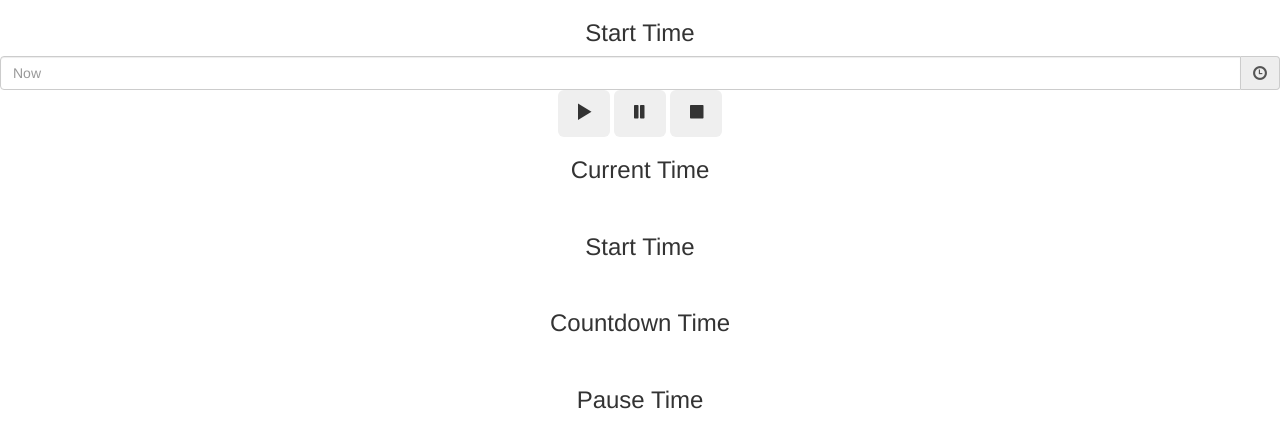
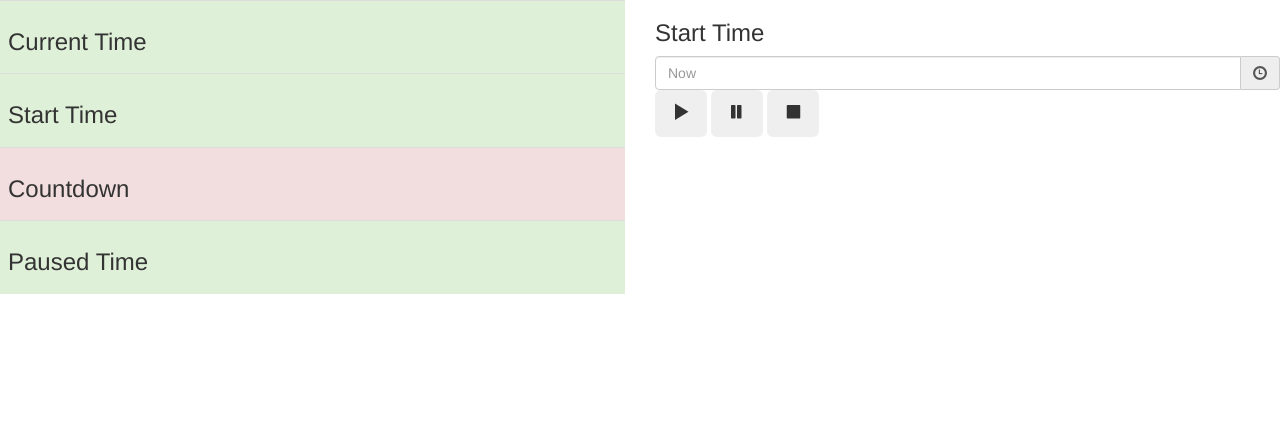
Before and after one commit to Timv123/clock, a website: page public/admin.html in a window 1280 px wide. Drawn offline with nearby package versions, Linux system fonts and the light colour scheme; no server answers.

Commit message:
ui change/fix

```diff
--- a/public/admin.html
+++ b/public/admin.html
@@ -5,34 +5,12 @@
   <title>socket.io clock</title>
   <!-- Bootstrap stylesheet -->
   <link rel="stylesheet" type="text/css" href="assets/css/bootstrap.min.css">
+  <script type="text/javascript" src="assets/js/bootstrap.min.js"></script>
   <!-- ClockPicker Stylesheet -->
   <link rel="stylesheet" type="text/css" href="dist/bootstrap-clockpicker.min.css">
-  <link rel="stylesheet" media="screen" href="index.css">
 </head>
 
 <body>
-  <!-- Start Time -->
-  <div>
-    <h3>Start Time</h3></div>
-  <div class="input-group startTime">
-    <input type="text" class="form-control" id="single-input" value="" placeholder="Now">
-    <span class="input-group-addon">
-        <span class="glyphicon glyphicon-time"></span>
-    </span>
-  </div>
-
-  <!-- Play - Pause - Stop -->
-  <div>
-    <button id="playButton" type="button" class="btn btn-lg">
-        <span class="glyphicon glyphicon-play"></span>
-    </button>
-    <button id="pauseButton" type="button" class="btn btn-lg">
-        <span class="glyphicon glyphicon-pause"></span>
-    </button>
-    <button id="stopButton" type="button" class="btn btn-lg">
-        <span class="glyphicon glyphicon-stop"></span>
-    </button>
-  </div>
 
   <!-- Modal -->
   <div class="modal fade" id="emptyField" role="dialog">
@@ -64,7 +42,7 @@
     </div>
   </div>
 
-   <!-- Already Playing modal-->
+  <!-- Already Playing modal-->
   <div class="modal fade" id="inPlay" role="dialog">
     <div class="modal-dialog modal-sm">
       <div class="modal-content">
@@ -80,7 +58,7 @@
   </div>
 
 
-   <!-- Time Error Playing modal-->
+  <!-- Time Error Playing modal-->
   <div class="modal fade" id="timeError" role="dialog">
     <div class="modal-dialog modal-sm">
       <div class="modal-content">
@@ -95,17 +73,75 @@
     </div>
   </div>
 
-<h3>Current Time</h3>
-<h1 class="currentTimeClock" id="clock"></h1>
-<h3>Start Time</h3>
-<h1 class="startTimeClock" id="clock"></h1>
-<h3>Countdown Time</h3>
-<h1 class="countdownClock" id="clock"></h1>
 
-<!--pausedTime-->
-<h3>Pause Time</h3>
-<h1 class="pauseTime" id="clock"></h1>
+  <div class="row">
+    <div class="col-md-6">
+      <table class="table">
+        <tbody>
+          <tr class="success">
+            <td>
+              <h3>Current Time</h3></td>
+            <td>
+              <h1 class="currentTimeClock" id="clock"></h1></td>
+          </tr>
+          <tr class="success">
+            <td>
+              <h3>Start Time</h3></td>
+            <td>
+              <h1 class="startTimeClock" id="clock"></h1></td>
+          </tr>
 
+          <tr class="danger">
+            <td>
+              <h3>Countdown </h3></td>
+            <td>
+              <h1 class="countdownClock" id="clock"></h1></td>
+          </tr>
+
+          <tr class="success">
+            <td>
+              <h3>Paused Time</h3></td>
+            <td>
+              <h1 class="pauseTime" id="clock"></h1></td>
+          </tr>
+        </tbody>
+      </table>
+    </div>
+    <div class="col-md-6">
+      <tr class="info">
+            <td>
+              <!-- Start Time -->
+              <div>
+                <h3>Start Time</h3></div>
+              <div class="input-group startTime">
+                <input type="text" class="form-control" id="single-input" value="" placeholder="Now">
+                <span class="input-group-addon">
+              <span class="glyphicon glyphicon-time"></span>
+                </span>
+              </div>
+            </td>
+          </tr>
+
+          <tr>
+            <td>
+              <!-- Play - Pause - Stop -->
+              <div>
+                <button id="playButton" type="button" class="btn btn-lg">
+                  <span class="glyphicon glyphicon-play"></span>
+              </button>
+                <button id="pauseButton" type="button" class="btn btn-lg">
+                  <span class="glyphicon glyphicon-pause"></span>
+              </button>
+                <button id="stopButton" type="button" class="btn btn-lg">
+                  <span class="glyphicon glyphicon-stop"></span>
+              </button>
+              </div>
+            </td>
+          </tr>
+      </tr>
+    </div>
+
+  </div>
 
 </body>
 <script type="text/javascript" src="assets/js/jquery.min.js"></script>
--- a/public/index.css
+++ b/public/index.css
@@ -11,17 +11,19 @@ h1 {
 p {
     color: #666;
 }
-
+.row {
+    text-align: center
+    }
 #clock {
     display: block;
-    margin: 50px auto;
+    margin: 5px auto;
     width: 800px;
     text-align: center;
 }
 
 #clock span {
     position: relative;
-    font-size: 64px;
+    font-size: 30px;
     display: inline-block;
     background: #222;
     margin-right: 3px;
--- a/web.js
+++ b/web.js
@@ -26,8 +26,6 @@ outterSocket.sockets.on("connection", function (socket) {
   //initialize
   playFunc.setSocket(outterSocket);
   pauseFunc.setSocket(outterSocket);
-
-  console.log('in connection: ' + socket.id)
 
   socket.on('startTime', function (timeValue) {
 
```
Also changed, not shown: public/index.html (+9 -12 lines).
